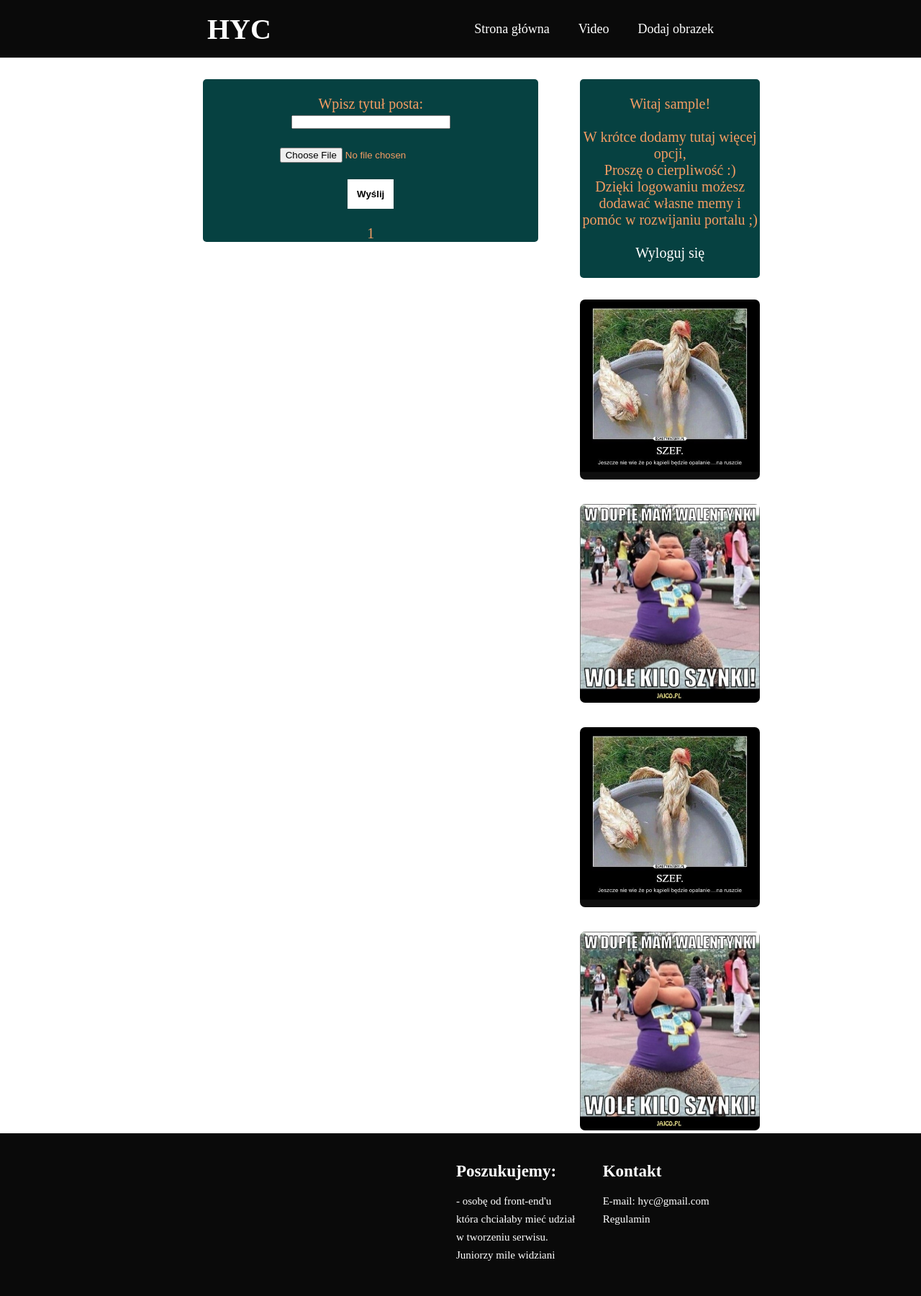
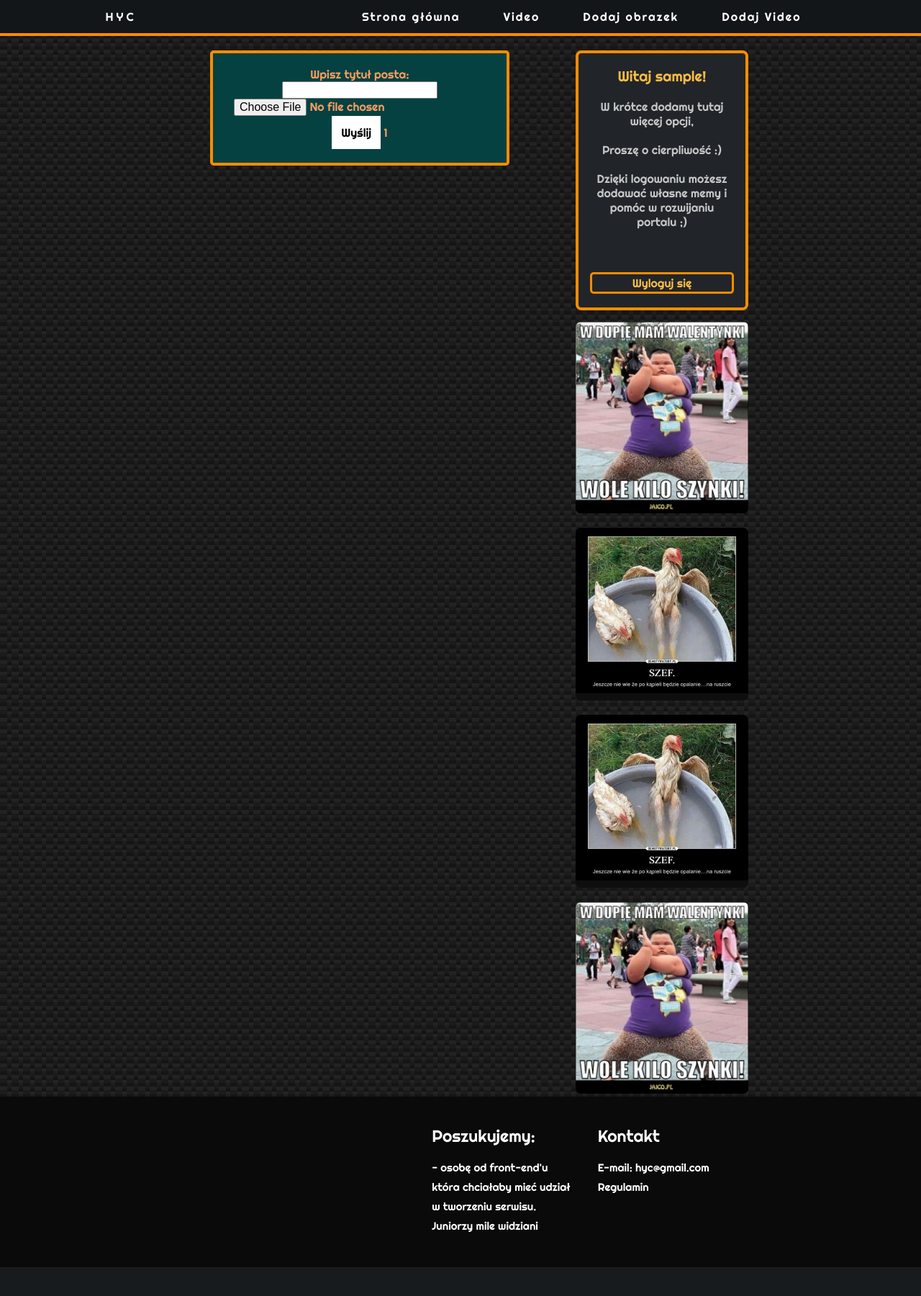
Before and after one commit to Konradx3/memy, a PHP site: page /upload.php in a window 1280 px wide. Shown: the whole page at 72% size. After the commit the page ends 1760 px from the top, so only its background shows below. Run offline with PHP 8.4, Linux system fonts and the light colour scheme; the visitor is signed in with stand-in values (Sample User, id 1).

Commit message:
added styles to upload

```diff
--- a/baza danych/memy.sql
+++ b/baza danych/memy-1 (1).sql
@@ -3,7 +3,7 @@
 -- https://www.phpmyadmin.net/
 --
 -- Host: 127.0.0.1
--- Czas generowania: 30 Gru 2021, 23:46
+-- Czas generowania: 09 Sty 2022, 21:44
 -- Wersja serwera: 10.4.20-MariaDB
 -- Wersja PHP: 8.0.9
 
--- a/index.php
+++ b/index.php
@@ -25,6 +25,8 @@
         <link href="https://fonts.googleapis.com/css2?family=Righteous&display=swap" rel="stylesheet">
         <link rel="stylesheet" type="text/css" href="styles.css">
         <link rel="stylesheet" type="text/css" href="errory.css">
+
+        <script defer src="script.js"></script>
         <title>HYC o podłoge</title>
     </head>
     <body>
@@ -219,6 +221,6 @@
         </div>
 
         <!-- Koniec stopki -->
-        <script src="script.js"></script>
+
     </body>
 </html>
--- a/indexlogin.php
+++ b/indexlogin.php
@@ -26,6 +26,7 @@
         <link rel="stylesheet" type="text/css" href="styles.css">
         <link rel="stylesheet" type="text/css" href="errory.css">
         <link rel="stylesheet" type="text/css" href="paginacja.css">
+
         <title>HYC o podłoge</title>
     </head>
     <body>
@@ -146,7 +147,7 @@
                     <p>Dzięki logowaniu możesz dodawać własne memy i pomóc w rozwijaniu portalu ;)</p><br />
                     <a href="logout.php" class="user-panel__btn">Wyloguj się</a>
                 </div>
-                <div class="oddzielnik"></div>
+
                 <div class="dodatek">
                        <?php
                             echo '<img src="banery/mem2.jpg">';
--- a/styles.css
+++ b/styles.css
@@ -542,3 +542,41 @@ img {
   width: 100%;
   padding-bottom: 8px;
 }
+
+.upload {
+  display: flex;
+  align-items: center;
+  flex-direction: column;
+  text-align: center;
+  gap: 20px;
+  width: 100%;
+  padding: 1.2rem;
+  background-color: #212529;
+  color: rgba(255, 255, 255, 0.741);
+  border: 4px solid #fb8c00;
+  border-radius: 8px;
+}
+
+.upload P:first-child {
+  font-size: 20px;
+  color: #ffbd45;
+}
+
+.upload__btn {
+  width: 200px;
+  height: 30px;
+  display: flex;
+  align-items: center;
+  justify-content: center;
+  border: 3px solid #fb8c00;
+  border-radius: 5px;
+  background-color: #212529;
+  cursor: pointer;
+  color: #ffbd45;
+  transition: all 0.5s;
+}
+
+.upload__btn:hover, .upload__btn:active {
+  box-shadow: 0 0 1rem #c25e00;
+  transition: all 0.5s;
+}
--- a/styles.scss
+++ b/styles.scss
@@ -622,3 +622,46 @@ img {
   width: 100%;
   padding-bottom: 8px;
 }
+
+// UPLOAD
+.upload {
+  display: flex;
+  align-items: center;
+  flex-direction: column;
+  text-align: center;
+  gap: 20px;
+  width: 100%;
+  padding: 1.2rem;
+
+  background-color: $background-color;
+  color: rgba(255, 255, 255, 0.741);
+
+  border: 4px solid $main-color;
+  border-radius: 8px;
+
+  P:first-child {
+    font-size: 20px;
+    color: $main-color-light;
+  }
+
+  &__btn {
+    width: 200px;
+    height: 30px;
+    display: flex;
+    align-items: center;
+    justify-content: center;
+    border: 3px solid $main-color;
+    border-radius: 5px;
+    background-color: $background-color;
+    cursor: pointer;
+    color: $main-color-light;
+
+    transition: all 0.5s;
+
+    &:hover,
+    &:active {
+      box-shadow: 0 0 1rem $main-color-dark;
+      transition: all 0.5s;
+    }
+  }
+}
--- a/upload.php
+++ b/upload.php
@@ -16,28 +16,28 @@
         <meta name="Description" content="opis strony" />
         <!-- słowa kluczowe -->
         <meta name="Keywords" content="klucz1, klucz2, klucz3" />
-        <link rel="stylesheet" type="text/css" href="header.css">
-        <link rel="stylesheet" type="text/css" href="footer.css">
-        <link rel="stylesheet" type="text/css" href="maincontent.css">
+
+        <link rel="preconnect" href="https://fonts.googleapis.com">
+        <link rel="preconnect" href="https://fonts.gstatic.com" crossorigin>
+        <link href="https://fonts.googleapis.com/css2?family=Righteous&display=swap" rel="stylesheet">
+        <link rel="stylesheet" type="text/css" href="styles.css">
         <link rel="stylesheet" type="text/css" href="errory.css">
-        <link rel="stylesheet" type="text/css" href="paginacja.css">
-        <link rel="stylesheet" type="text/css" href="posty.css">
         <title>HYC o podłoge</title>
     </head>
     <body>
 
         <!-- Nagłówek -->
         <div class="header">
-            <div class="inner_header">
-                <div class="logo_container">
-                <h1><strong>HYC</strong></h1></div>
-                    <ul class="navigation">
-                        <a href="indexlogin.php"><li>Strona główna</li></a>
-                     <!--   <a href="najlepsze.php"><li>Najlepsze</li></a> -->
-                        <a href="video.php"><li>Video</li></a>
-                        <a href="upload.php"><li>Dodaj obrazek</li></a>
-                    </ul>
+            <div class="logo_container">
+                <h1>HYC</h1>
             </div>
+            <nav class="navigation">
+                <a href="index.php">Strona główna</a>
+                <!--   <a href="najlepsze.php"><li>Najlepsze</li></a> -->
+                <a href="video.php">Video</a>
+                <a href="upload.php">Dodaj obrazek</a>
+                <a href="uploadvid.php">Dodaj Video</a>
+            </nav>
         </div>
         <!-- Koniec nagłówka -->
 
@@ -45,53 +45,50 @@
 
         <div class="main_content">
             <section class="content">
-                <div class="oddzielnik"></div>
                 <div class="upload">
                     <form enctype="multipart/form-data" action="dodawanie.php" method="post" >
-                        <input type="hidden" name="MAX_FILE_SIZE" value="500000" /><br />
-                        <span>Wpisz tytuł posta:</span><br />
-                        <input type="text" name="opis" maxlength="35" size="25"/><br /><br />
-                        <input type="file" name="nazwa_pliku"/><br /><br />
-                        <input type="submit" name="submit" value="Wyślij" /><br /><br />
+                        <input type="hidden" name="MAX_FILE_SIZE" value="500000" />
+                        <p>Wpisz tytuł posta:</p>
+                        <input type="text" name="opis" maxlength="35" size="25"/>
+                        <input type="file" name="nazwa_pliku"/>
+                        <input  class="" type="submit" name="submit" value="Wyślij" />
                         <?php
                         if(isset($_SESSION['zapis'])) echo $_SESSION['zapis'];
                         unset($_SESSION['zapis']);
                         ?>
                     </form>
                 </div>
-                <div class="oddzielnik"></div>
             </section>
-            <div class="oddzielnik"></div>
-            <div class="right_side_bar">
-            <div class="panel_uzytkownika"><br />
+
+            <div class="right-side-bar">
+                <div class="user-panel">
                     <?php
                     echo "<p>Witaj ".$_SESSION['user']."!</p>";
-                    ?><br />
+                    ?>
                     <p>W krótce dodamy tutaj więcej opcji,</p>
                     <p>Proszę o cierpliwość :)</p>
                     <p>Dzięki logowaniu możesz dodawać własne memy i pomóc w rozwijaniu portalu ;)</p><br />
-                    <a href="logout.php" style="color:white">Wyloguj się</a><br /><br />
+                    <a href="logout.php" class="user-panel__btn">Wyloguj się</a>
                 </div>
-                <div class="oddzielnik"></div>
-                <div class="dodatek">
+
+
+                    <div class="right-side-bar__add">
+                        <?php
+                            echo '<img src="banery/mem2.jpg">';
+                        ?>
+                    </div>
+                    <div class="right-side-bar__add">
                        <?php
                             echo '<img src="banery/mem1.jpg">';
                         ?>
                     </div>
-                    <div class="oddzielnik"></div>
-                    <div class="dodatek">
-                        <?php
-                            echo '<img src="banery/mem2.jpg">';
-                        ?>
-                    </div>
-                    <div class="oddzielnik"></div>
-                    <div class="dodatek">
+
+                    <div class="right-side-bar__add">
                         <?php
                             echo '<img src="banery/mem1.jpg">';
                         ?>
                     </div>
-                    <div class="oddzielnik"></div>
-                    <div class="dodatek">
+                    <div class="right-side-bar__add">
                         <?php
                             echo '<img src="banery/mem2.jpg">';
                         ?>
```
Also changed, not shown: styles.min.css.
